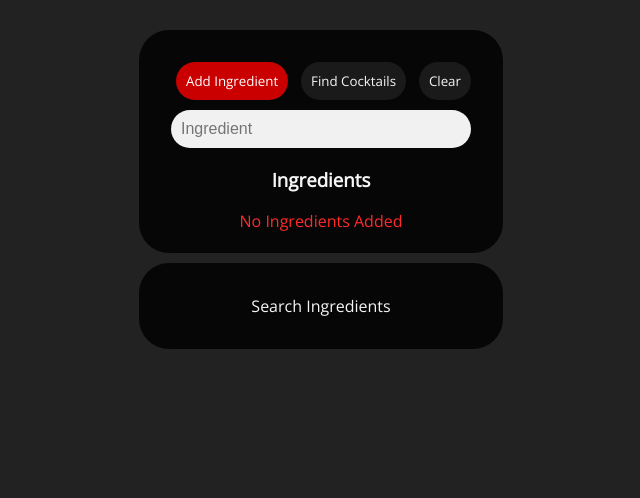
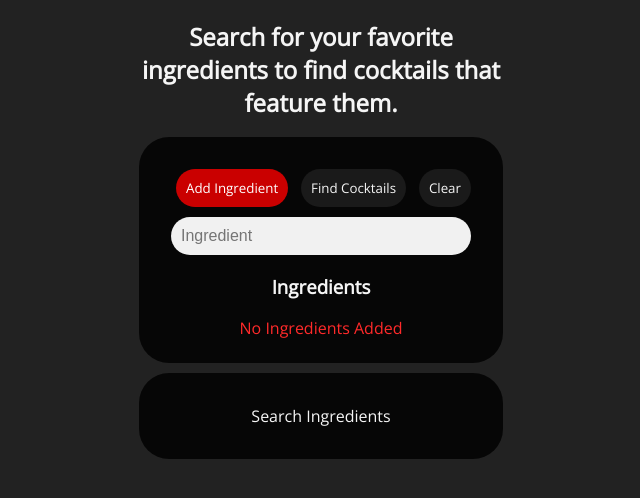
Before and after one commit to bcus789/Ebrius, a plain HTML site: page index.html in a window 1280 px wide. Shown: the whole page, without its empty margins (319-959 px from the left). Drawn offline with nearby package versions, Linux system fonts and the light colour scheme; no server answers.

Commit message:
added styling to css

```diff
--- a/index.html
+++ b/index.html
@@ -10,6 +10,7 @@
     <title></title>
 </head>
 <body>
+    <div id="title"><h2>Search for your favorite ingredients to find cocktails that feature them.</h2></div>
     <div id="main-div">
     <form autocomplete="off">
         <div id="buttons">
--- a/style.css
+++ b/style.css
@@ -3,6 +3,13 @@ body {
   font: 16px Arial;
   font-family: 'Open Sans', sans-serif;
   background-color: #222222;
+  text-align: center;
+  color: whitesmoke;
+}
+
+#title{
+  max-width: 364px;
+  margin: auto;
 }
 #buttons{
   width: 300px;
@@ -101,14 +108,14 @@ img {
    padding-top: 2em;
    padding-left: 2em;
    padding-right: 2em;
-   padding-bottom: 5px;
+   padding-bottom: 8px;
    border-radius: 30px;
    width: 100%;
    max-width: 364px;
    margin: auto;
-   margin-top: 30px;
    text-align: center;
    max-height: 600px;
+   margin-top: -30px;
 }
 
 #drinks-div::-webkit-scrollbar {
@@ -131,3 +138,7 @@ img {
 #ingredientsList{
 color: #ff2a2a;
 }
+
+h2{
+  margin-bottom: 2em;
+}
```
